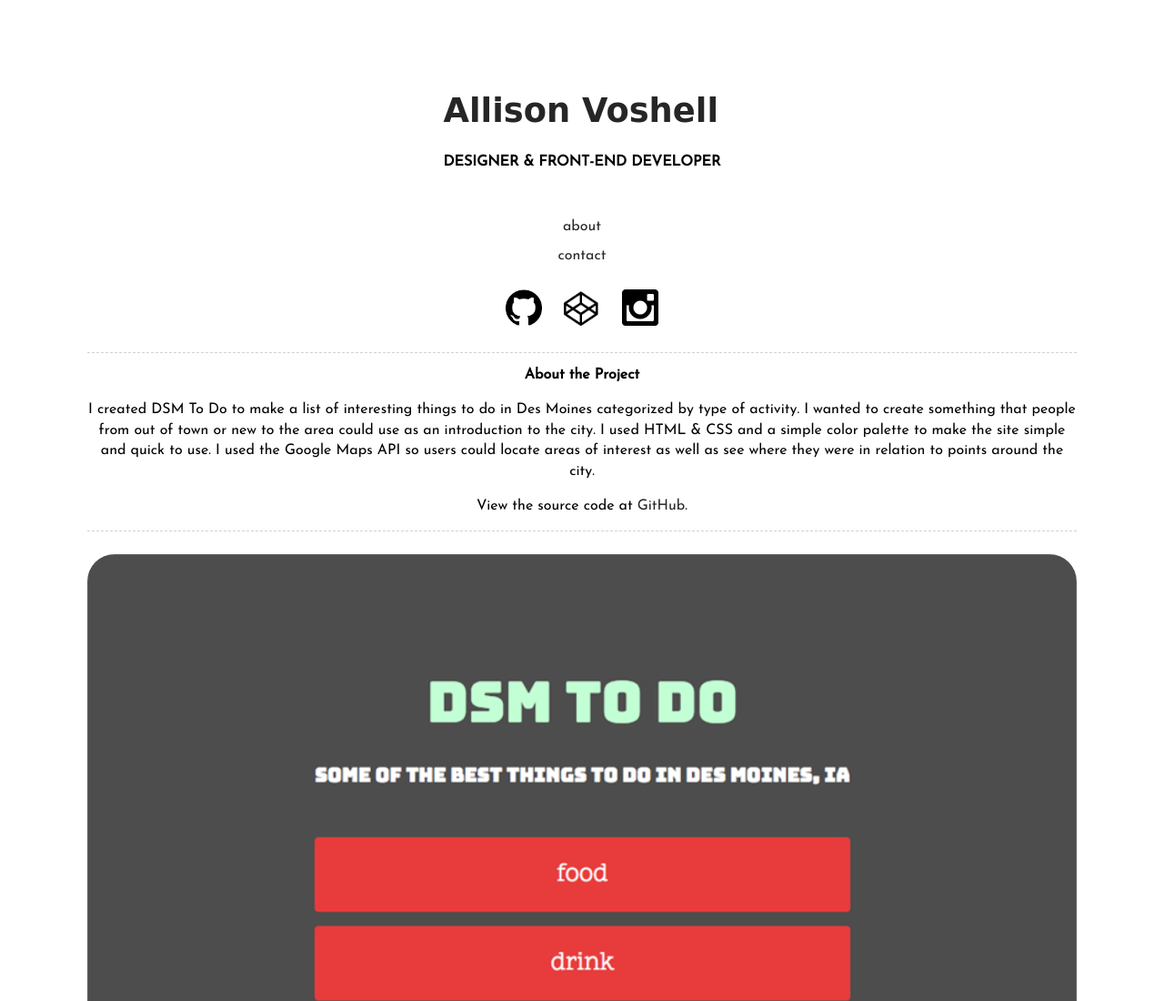
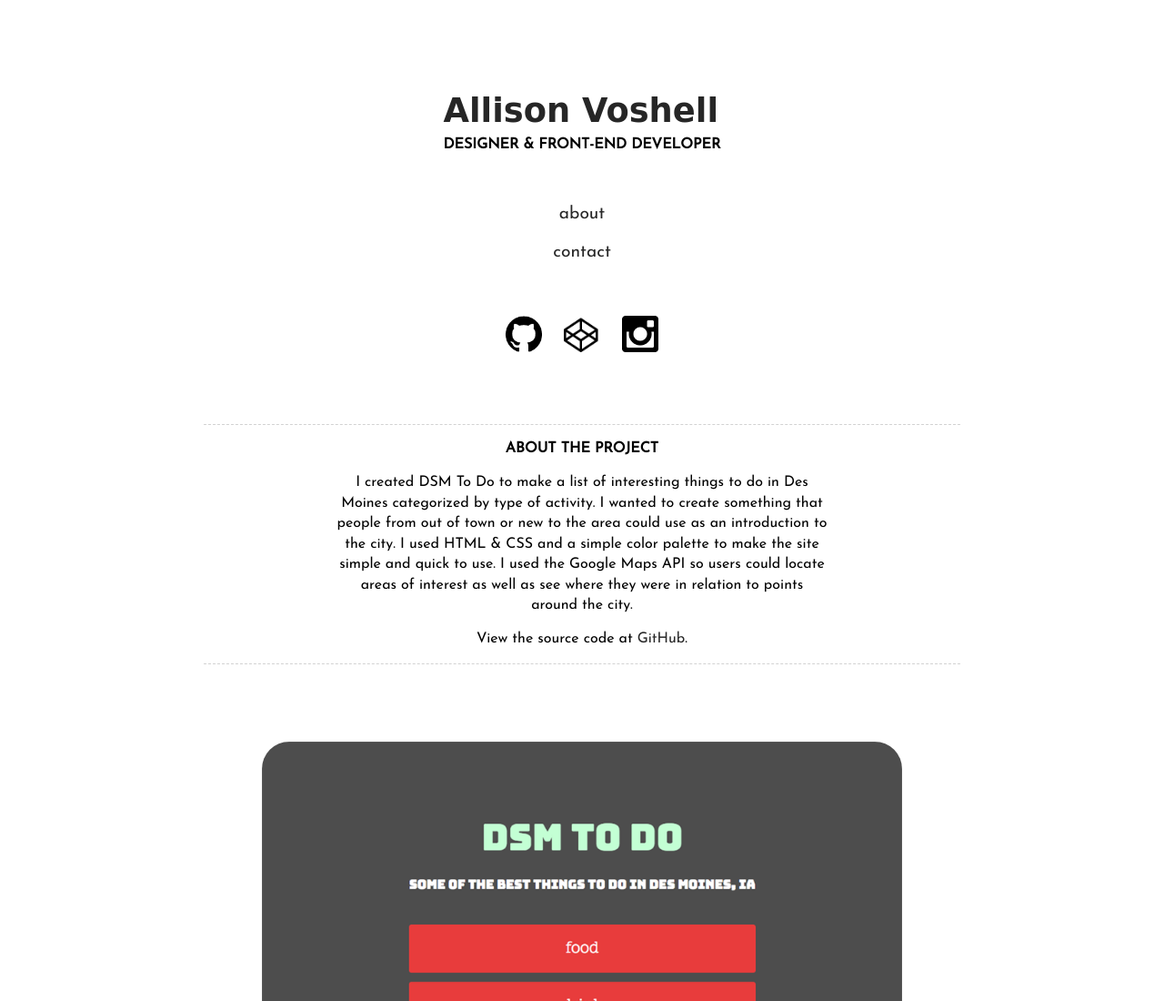
Before and after one commit to avoshell/Portfolio, a plain HTML site: page dsm-to-do.html in a window 1280 px wide. Shown: the top 1100 px of the page at 91% size. Drawn offline with Linux system fonts and the light colour scheme; a web font is replaced by a local one.

Commit message:
Fixed larger media queries

```diff
--- a/dsm-to-do.html
+++ b/dsm-to-do.html
@@ -26,7 +26,7 @@
     </div>
 
     <div class="main-gallery">
-        <div class="project-description"><h2 class="description-header">About the Project</h2>
+        <div class="project-description"><h2 class="description-header">ABOUT THE PROJECT</h2>
             <p class="description">I created DSM To Do to make a list of interesting things to do in Des Moines categorized by type of activity. I wanted to create something that people from out of town or new to the area could use as an introduction to the city. I used HTML & CSS and a simple color palette to make the site simple and quick to use. I used the Google Maps API so users could locate areas of interest as well as see where they were in relation to points around the city.</p>
             <p class="description">View the source code at <a href="https://github.com/avoshell/DSMtoDo">GitHub</a>.</p>
         </div>
--- a/main.css
+++ b/main.css
@@ -73,8 +73,8 @@ a:focus {
     }
     .nav-items li {
         text-align: center;
-        margin-top: 10px;
-        margin-bottom: 10px;
+        margin-top: 15px;
+        margin-bottom: 15px;
     }
     .main-header {
         margin-top: 75px;
@@ -138,6 +138,67 @@ a:focus {
     }
 }
 
+@media all and (min-width: 600px) {
+    .main-gallery {
+        flex-direction: row;
+        flex-wrap: wrap;
+        margin-top: 50px;
+    }
+    .placeholder {
+        margin-left: 50px;
+        margin-right: 50px;
+    }
+    .project-img-1,
+    .project-img-2,
+    .project-img-3,
+    .project-img-4,
+    .project-img-5,
+    .project-description,
+    .description-header,
+    .description {
+        width: 65%;
+    }
+    .description-header,
+    .description {
+        margin: auto;
+    }
+    .description-header,
+    .project-description p,
+    .project-img-1,
+    .project-img-2,
+    .project-img-3,
+    .project-img-4,
+    .project-img-5 {
+        margin-bottom: 15px;
+    }
+    .project-description {
+        margin-bottom: 50px;
+    }
+    .description-header {
+        margin-top: 15px;
+    }
+    .nav-items li {
+        font-size: 1.2em;
+    }
+    .main-header h1 {
+        margin-bottom: 5px;
+    }
+    .nav-items {
+        margin-bottom: 25px;
+    }
+}
+
+@media all and (min-width: 1100px) {
+    .project-img-1,
+    .project-img-2,
+    .project-img-3,
+    .project-img-4,
+    .project-img-5 {
+        width: 55%;
+        margin-top: 35px;
+    }
+
+}
 /*
 
 @media all and (min-width: 1000px) {
```
Also changed, not shown: icvs-infographic-bizcase.html (+1 -1 lines), icvs-infographic-survey.html (+1 -1 lines), sustenance.html (+1 -1 lines).
